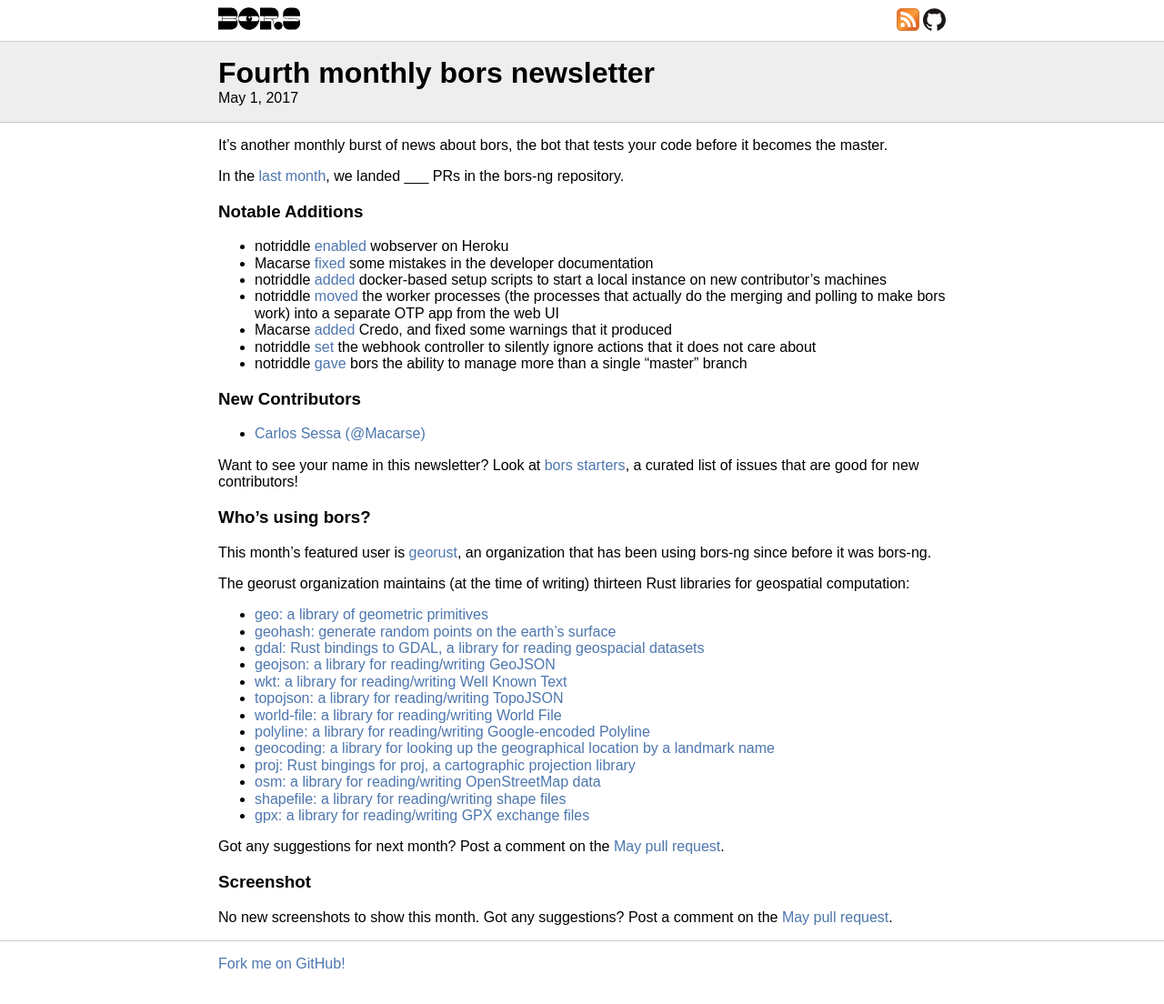
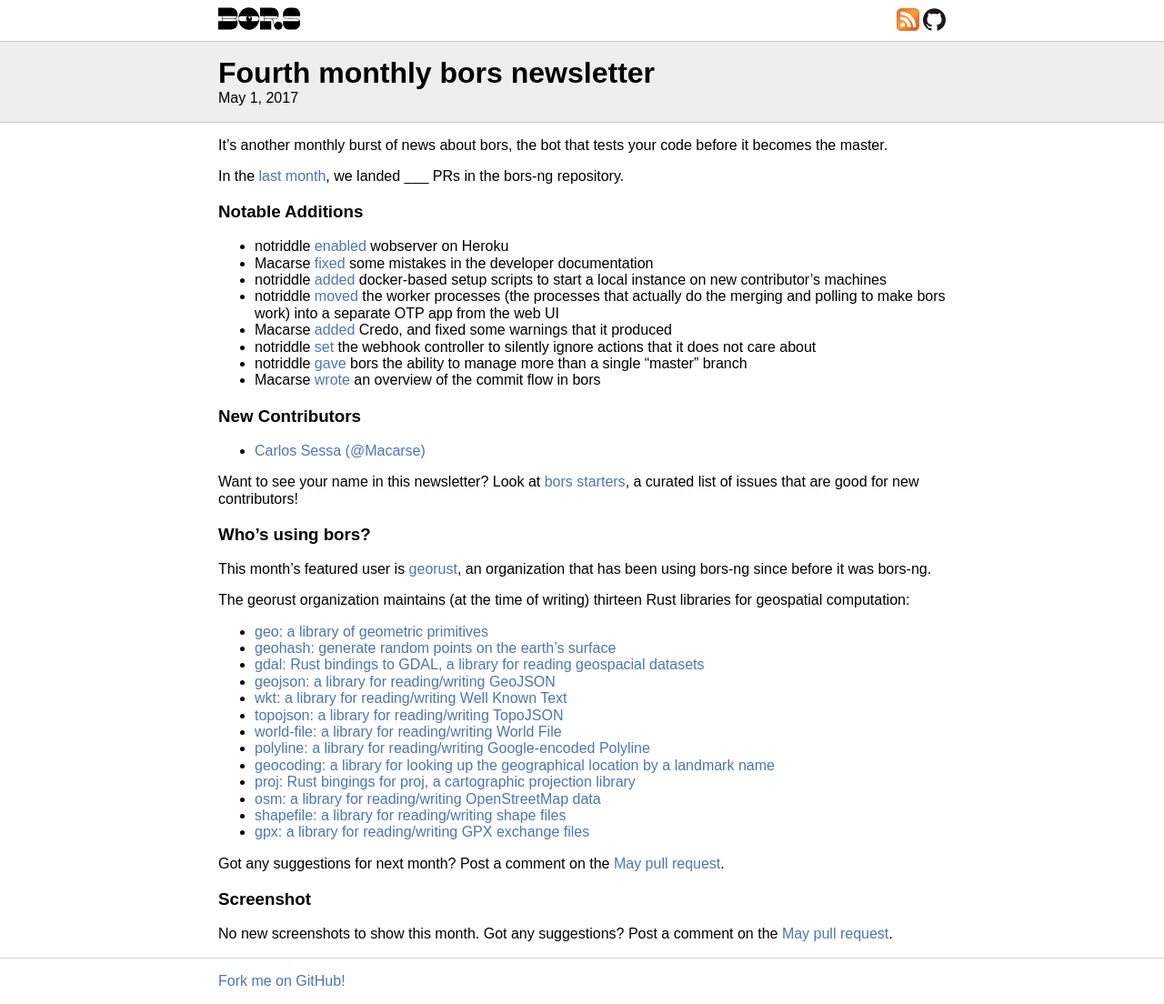
Before and after one commit to bors-ng/bors-ng.github.io, a Jekyll site: the page built from _posts/2017-05-01-tmib-04.md, in a window 1280 px wide. Shown: the whole page at 91% size. Built offline with Jekyll 4.4.1, drawn with Linux system fonts in a browser that asks for light colours.

Commit message:
Update 2017-05-01-tmib-04.md

```diff
--- a/_posts/2017-05-01-tmib-04.md
+++ b/_posts/2017-05-01-tmib-04.md
@@ -22,6 +22,7 @@
 * Macarse [added](https://github.com/bors-ng/bors-ng/pull/147) Credo, and fixed some warnings that it produced
 * notriddle [set](https://github.com/bors-ng/bors-ng/pull/167) the webhook controller to silently ignore actions that it does not care about
 * notriddle [gave](https://github.com/bors-ng/bors-ng/pull/171) bors the ability to manage more than a single "master" branch
+* Macarse [wrote](https://github.com/bors-ng/bors-ng/pull/175) an overview of the commit flow in bors
 
 
 ### New Contributors
```
